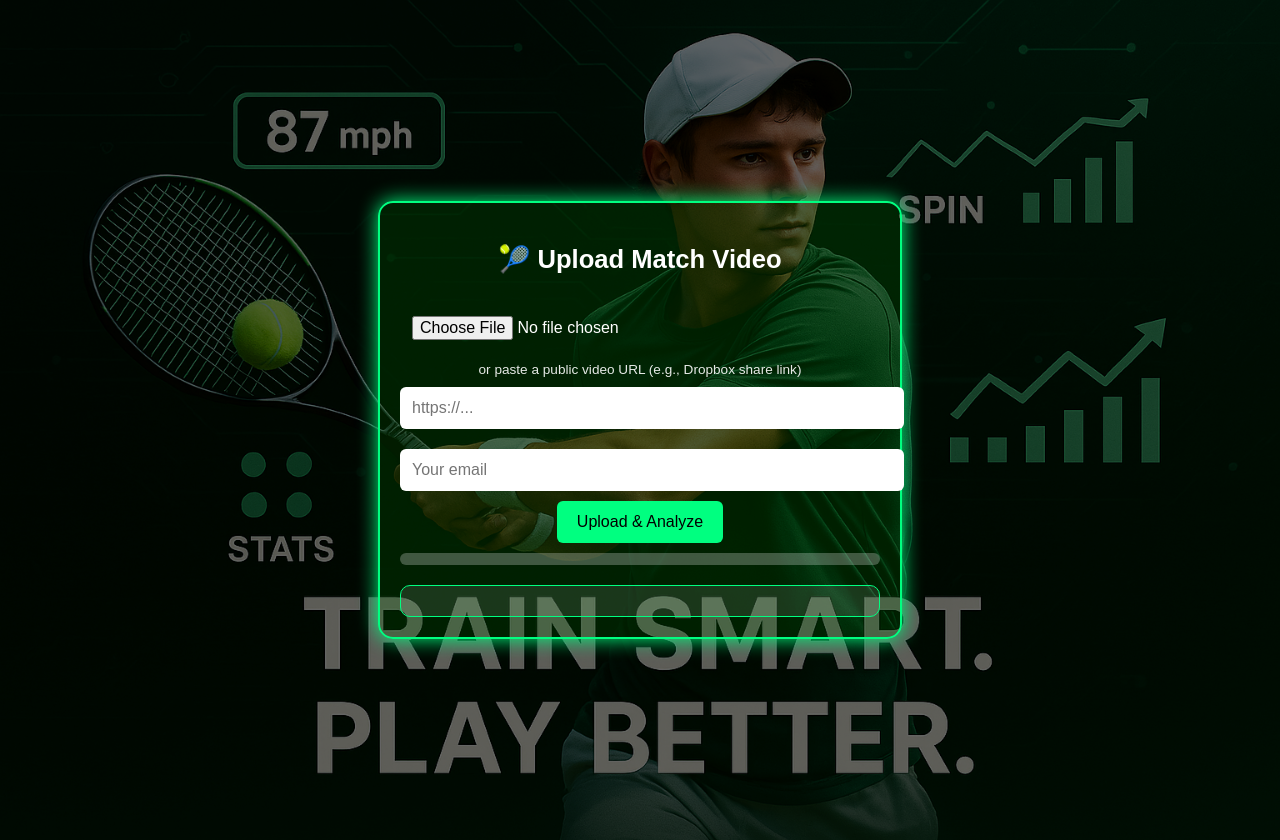
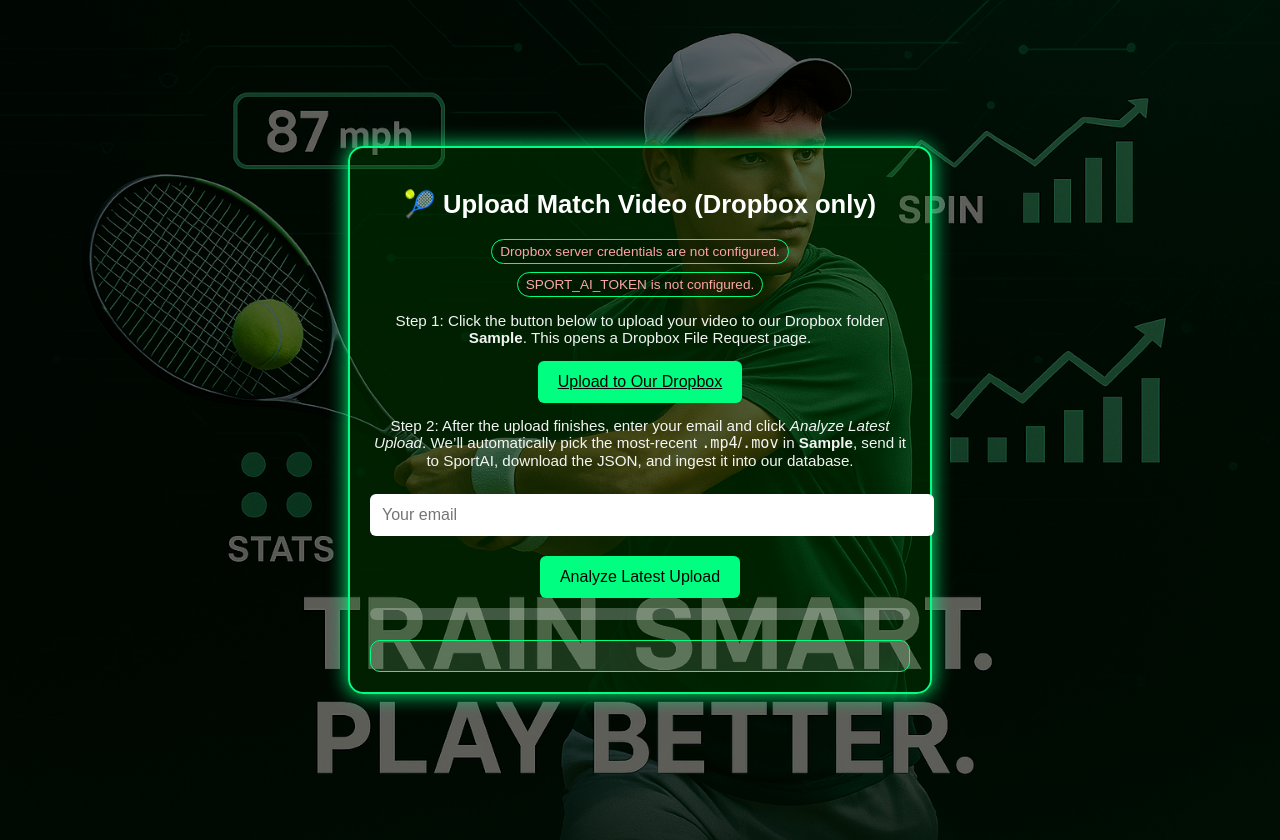
Before and after one commit to NxtPoint/webhook-server, a Flask app: template templates/upload.html in a window 1280 px wide. Run offline with Flask 3, Linux system fonts and the light colour scheme; the template is opened without the code that fills it: most values are stand-ins (such as "Sample title", 1, 10 or a date in 2020); some libraries are stand-ins or nearby versions.

Commit message:
ui(dropbox-only): file-request → pick latest video in our Dropbox; submit to SportAI; auto-ingest

```diff
--- a/templates/upload.html
+++ b/templates/upload.html
@@ -12,143 +12,141 @@
       color: #ffffff;
     }
     .overlay { background: rgba(0, 0, 0, 0.6); min-height: 100vh; display: flex; justify-content: center; align-items: center; padding: 20px; }
-    .container { background: rgba(0, 128, 0, 0.2); border: 2px solid #00ff80; border-radius: 15px; padding: 20px; width: 100%; max-width: 480px; text-align: center; box-shadow: 0 0 20px #00ff80; }
-    h2 { font-size: 1.6rem; margin-bottom: 20px; }
-    input[type="file"], input[type="email"], input[type="url"] { width: 100%; padding: 12px; margin: 10px 0; border-radius: 6px; border: none; font-size: 1rem; }
-    button { background-color: #00ff80; color: #000; padding: 12px 20px; border: none; border-radius: 6px; font-size: 1rem; cursor: pointer; transition: background 0.3s ease; }
-    button:hover { background-color: #00cc66; }
+    .container { background: rgba(0, 128, 0, 0.2); border: 2px solid #00ff80; border-radius: 15px; padding: 20px; width: 100%; max-width: 540px; text-align: center; box-shadow: 0 0 20px #00ff80; }
+    h2 { font-size: 1.6rem; margin-bottom: 12px; }
+    p, .hint { font-size: 0.95rem; opacity: .95; }
+    input[type="email"] { width: 100%; padding: 12px; margin: 10px 0; border-radius: 6px; border: none; font-size: 1rem; }
+    .btn { background-color: #00ff80; color: #000; padding: 12px 20px; border: none; border-radius: 6px; font-size: 1rem; cursor: pointer; transition: background 0.3s ease; }
+    .btn:hover { background-color: #00cc66; }
+    .btn-row { display:flex; gap:10px; flex-wrap:wrap; justify-content:center; margin-top:10px; }
     #status { background: rgba(255, 255, 255, 0.1); border-radius: 10px; padding: 15px; margin-top: 20px; font-size: 0.95rem; white-space: pre-wrap; text-align: left; border: 1px solid #00ff80; }
     .progress-bar { background-color: #ffffff40; border-radius: 8px; margin-top: 10px; height: 12px; overflow: hidden; }
     .progress-bar-fill { height: 100%; width: 0%; background-color: #00ff80; transition: width 0.3s ease-in-out; }
-    .spinner { display: none; margin: 20px auto; border: 6px solid #ccc; border-top: 6px solid #00ff80; border-radius: 50%; width: 40px; height: 40px; animation: spin 1s linear infinite; }
-    @keyframes spin { 0% { transform: rotate(0deg); } 100% { transform: rotate(360deg); } }
-    .hint { font-size: 0.85rem; opacity: .9; }
+    .pill { display:inline-block; padding:4px 8px; border-radius:999px; border:1px solid #00ff80; background: rgba(0,0,0,.2); font-size:.85rem; margin-top:8px; }
+    .warn { color:#fca5a5; }
   </style>
 </head>
 <body>
   <div class="overlay">
     <div class="container">
-      <h2>🎾 Upload Match Video</h2>
-      <form id="uploadForm" enctype="multipart/form-data">
-        <input type="file" name="video" accept=".mp4,.mov" />
-        <div class="hint">or paste a public video URL (e.g., Dropbox share link)</div>
-        <input type="url" name="video_url" placeholder="https://..." />
-        <input type="email" name="email" placeholder="Your email" required />
-        <button type="submit">Upload & Analyze</button>
-      </form>
-      <div class="spinner" id="spinner"></div>
+      <h2>🎾 Upload Match Video (Dropbox only)</h2>
+
+      {% if not dbx_ready %}
+        <div class="pill warn">Dropbox server credentials are not configured.</div>
+      {% endif %}
+      {% if not sportai_ready %}
+        <div class="pill warn">SPORT_AI_TOKEN is not configured.</div>
+      {% endif %}
+
+      <p class="hint">
+        Step 1: Click the button below to upload your video to our Dropbox folder
+        <strong>{{ target_folder }}</strong>.
+        {% if file_request_url %}
+          This opens a Dropbox File Request page.
+        {% else %}
+          Ask the admin to set <code>DROPBOX_FILE_REQUEST_URL</code>.
+        {% endif %}
+      </p>
+
+      <div class="btn-row">
+        {% if file_request_url %}
+          <a class="btn" href="{{ file_request_url }}" target="_blank" rel="noopener">Upload to Our Dropbox</a>
+        {% else %}
+          <button class="btn" disabled>Upload to Our Dropbox (not configured)</button>
+        {% endif %}
+      </div>
+
+      <p class="hint" style="margin-top:14px;">
+        Step 2: After the upload finishes, enter your email and click
+        <em>Analyze Latest Upload</em>. We’ll automatically pick the most-recent
+        <code>.mp4</code>/<code>.mov</code> in <strong>{{ target_folder }}</strong>, send it to SportAI,
+        download the JSON, and ingest it into our database.
+      </p>
+
+      <input type="email" id="email" placeholder="Your email" required />
+
+      <div class="btn-row">
+        <button class="btn" id="analyzeBtn">Analyze Latest Upload</button>
+      </div>
+
       <div class="progress-bar"><div class="progress-bar-fill" id="progressFill"></div></div>
       <div id="status"></div>
     </div>
   </div>
 
   <script>
-    const form = document.getElementById("uploadForm");
     const statusText = document.getElementById("status");
-    const spinner = document.getElementById("spinner");
-    const progressFill = document.getElementById("progressFill");
+    const progressEl = document.getElementById("progressFill");
+    const analyzeBtn = document.getElementById("analyzeBtn");
+    const emailEl = document.getElementById("email");
 
-    function updateProgressBar(percent) { progressFill.style.width = percent + '%'; }
-    function updateStatus(message) { statusText.innerText += (statusText.innerText ? "\n" : "") + message; }
+    function updateStatus(m){ statusText.innerText += (statusText.innerText ? "\n" : "") + m; }
+    function setProgress(p){ progressEl.style.width = p + "%"; }
 
-    form.addEventListener("submit", async function (e) {
-      e.preventDefault();
-      statusText.innerText = "🚀 Starting upload...";
-      updateProgressBar(5);
-      spinner.style.display = "block";
+    analyzeBtn.addEventListener("click", async () => {
+      statusText.innerText = "🚀 Checking latest Dropbox upload...";
+      setProgress(5);
+
+      const email = (emailEl.value || "").trim();
+      if (!email) { updateStatus("❌ Please enter your email."); setProgress(0); return; }
 
       try {
-        const formData = new FormData(form);
-        // Guard: require either a file or a URL
-        const hasFile = form.querySelector('input[name="video"]').files.length > 0;
-        const urlVal = (form.querySelector('input[name="video_url"]').value || "").trim();
-        if (!hasFile && !urlVal) {
-          updateStatus("❌ Please choose a file or paste a video URL.");
-          spinner.style.display = "none";
-          updateProgressBar(0);
-          return;
-        }
-
-        const res = await fetch("/upload", { method: "POST", body: formData });
-
-        // Read text first so we can surface non-JSON errors (e.g., 413)
+        const form = new FormData();
+        form.append("email", email);
+        const res = await fetch("/upload/analyze-latest", { method: "POST", body: form });
         const raw = await res.text();
-        let data = null;
-        try { data = JSON.parse(raw); } catch (e) {}
+        let data = null; try { data = JSON.parse(raw); } catch {}
 
         if (!res.ok) {
-          const msg = (data && data.error) ? data.error : `HTTP ${res.status} ${res.statusText}: ${raw.slice(0, 400)}`;
-          updateStatus(`❌ Upload Error: ${msg}`);
-          spinner.style.display = "none";
-          updateProgressBar(0);
-          return;
+          const msg = (data && data.error) ? data.error : `HTTP ${res.status} ${res.statusText}: ${raw.slice(0,400)}`;
+          updateStatus(`❌ Error: ${msg}`); setProgress(0); return;
         }
-        if (data && data.error) {
-          updateStatus(`❌ Upload Error: ${data.error}`);
-          spinner.style.display = "none";
-          updateProgressBar(0);
-          return;
-        }
+        if (data && data.error) { updateStatus(`❌ Error: ${data.error}`); setProgress(0); return; }
 
         const taskId = data?.task_id || data?.sportai_task_id;
-        if (!taskId) {
-          updateStatus("❌ No task id returned.");
-          spinner.style.display = "none";
-          return;
-        }
+        const chosen = data?.dropbox_name || data?.dropbox_path || "(unknown)";
+        updateStatus(`✅ Latest file selected: ${chosen}`);
+        updateStatus("📡 Submitted to SportAI. Waiting for analysis to complete...");
+        if (data.dropbox_url) updateStatus(`📎 Source: ${data.dropbox_url}`);
+        setProgress(40);
 
-        updateProgressBar(40);
-        updateStatus("✅ Video registered with SportAI...");
-        if (data.dropbox_url) updateStatus(`📎 Source: ${data.dropbox_url}`);
-        updateStatus("📡 Waiting for analysis to complete...");
-
-        pollForCompletion(taskId);
-      } catch (err) {
-        updateStatus(`❌ Final step failed: ${String(err)}`);
-        console.error("Upload error:", err);
-        spinner.style.display = "none";
+        poll(taskId);
+      } catch (e) {
+        updateStatus(`❌ Failed: ${String(e)}`); setProgress(0);
       }
     });
 
-    function pollForCompletion(taskId) {
-      let attempts = 0;
-      const maxAttempts = 120;
-      const delay = 5000;
-
-      const interval = setInterval(async () => {
-        attempts++;
+    function poll(taskId){
+      let tries = 0, max = 120, delay = 5000;
+      const t = setInterval(async () => {
+        tries++;
         try {
           const res = await fetch(`/upload/task_status/${taskId}`);
           const raw = await res.text();
-          let data = null;
-          try { data = JSON.parse(raw); } catch (e) {}
+          let data = null; try { data = JSON.parse(raw); } catch {}
           if (!res.ok) throw new Error(`HTTP ${res.status}: ${raw.slice(0,300)}`);
 
           const status = data?.data?.task_status;
-          const progress = data?.data?.task_progress ?? 0;
-          updateProgressBar(progress * 100);
+          const prog   = data?.data?.task_progress ?? 0;
+          setProgress(Math.round(prog * 100));
 
           if (status === "completed") {
-            updateProgressBar(100);
+            setProgress(100);
             updateStatus("✅ Analysis complete! JSON downloaded and ingested.");
-            clearInterval(interval);
-            spinner.style.display = "none";
+            clearInterval(t);
           } else if (status === "failed") {
-            updateStatus("❌ Analysis failed. Please try again.");
-            clearInterval(interval);
-            spinner.style.display = "none";
-          } else if (attempts >= maxAttempts) {
-            updateStatus("⚠️ Timeout. Try refreshing or uploading again.");
-            clearInterval(interval);
-            spinner.style.display = "none";
+            updateStatus("❌ Analysis failed. Please check the video and try again.");
+            clearInterval(t);
+            setProgress(0);
+          } else if (tries >= max) {
+            updateStatus("⚠️ Timeout. Try again later.");
+            clearInterval(t);
           } else {
-            updateStatus(`🔄 Status: ${status} (${Math.round(progress * 100)}%)`);
+            updateStatus(`🔄 Status: ${status} (${Math.round(prog*100)}%)`);
           }
-        } catch (err) {
-          console.error("Polling error:", err);
-          updateStatus(`❌ Polling failed: ${String(err)}`);
-          clearInterval(interval);
-          spinner.style.display = "none";
+        } catch (e) {
+          updateStatus(`❌ Polling error: ${String(e)}`);
+          clearInterval(t);
         }
       }, delay);
     }
```
Also changed, not shown: ui_app.py (+104 -45 lines).
